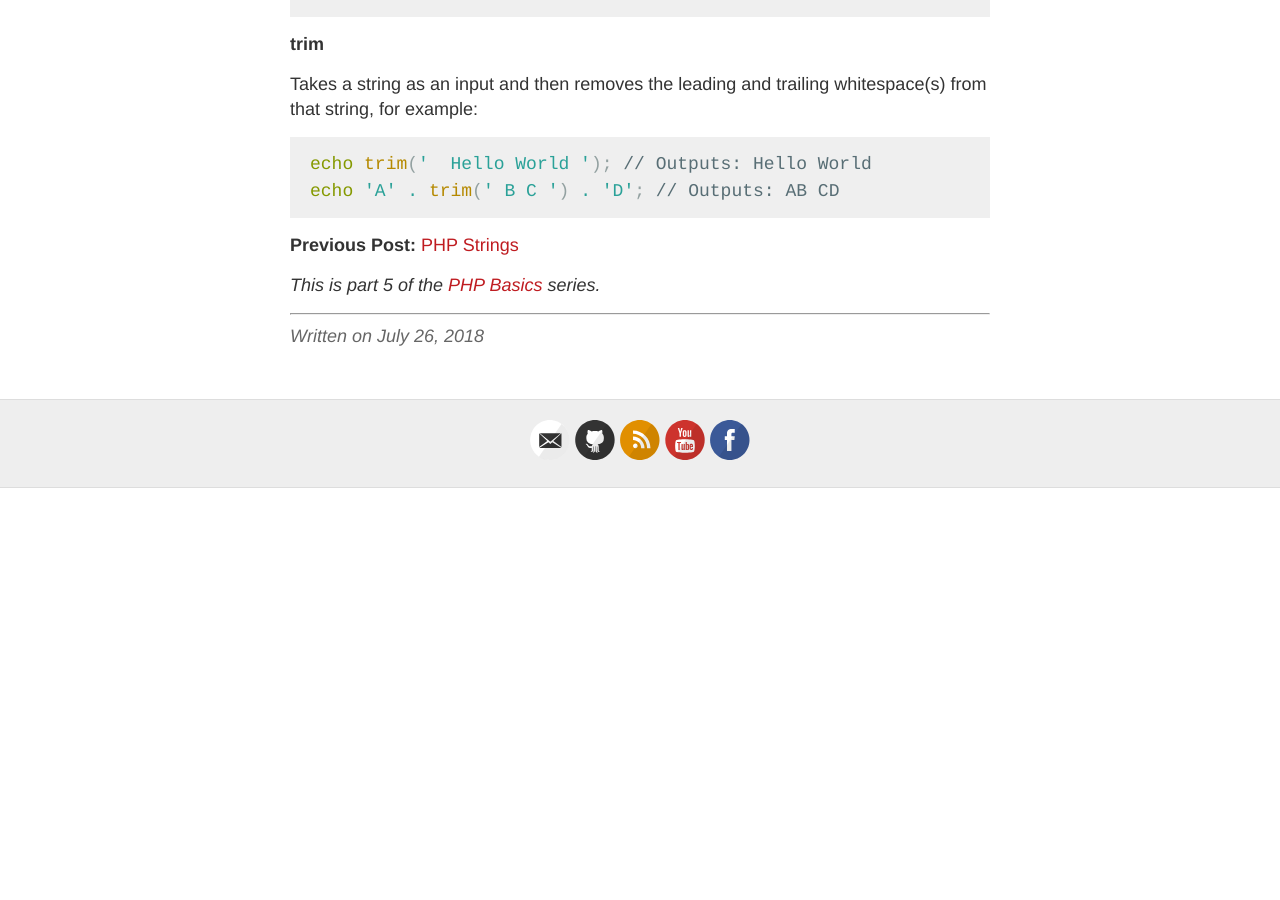
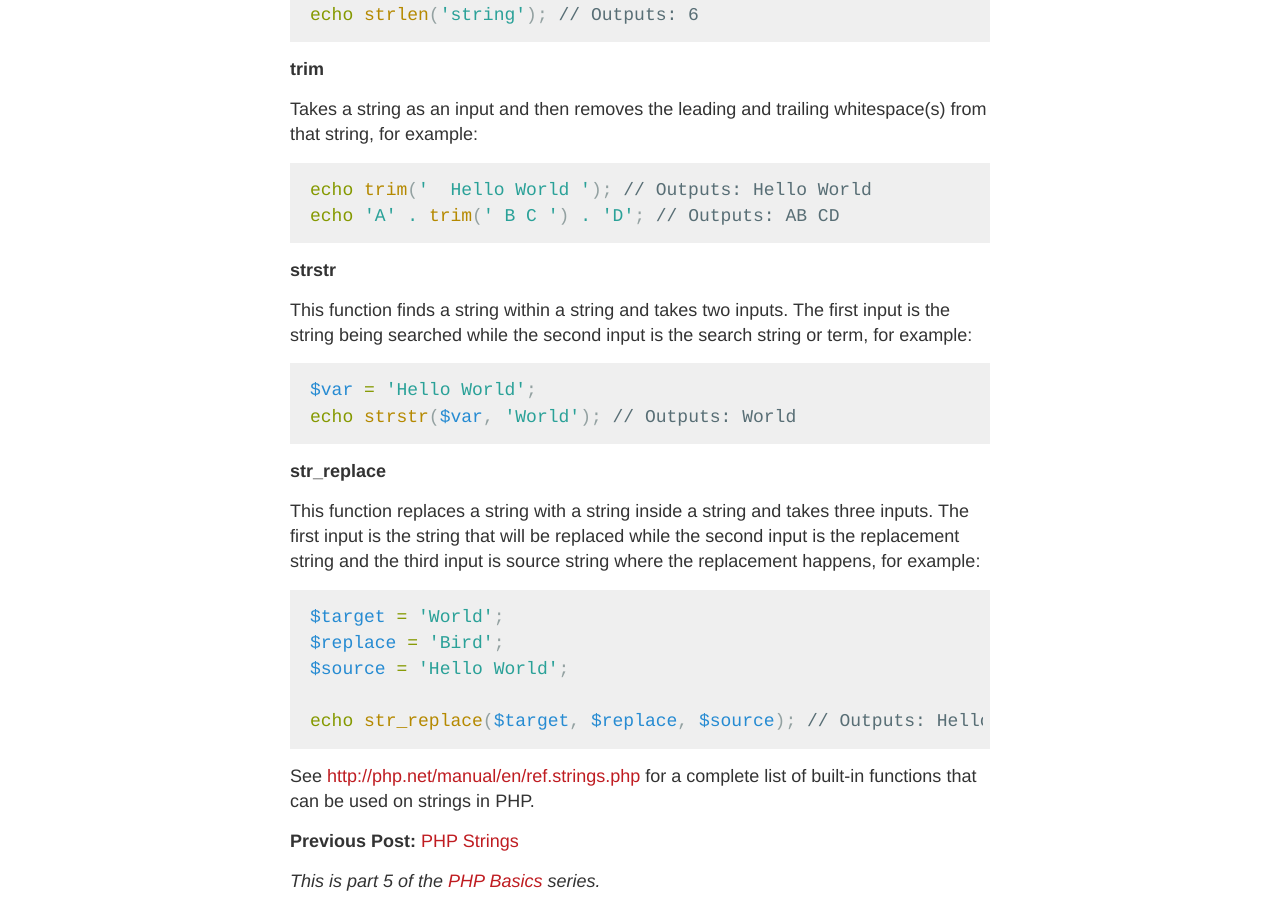
Before and after one commit to kennyalmendral/kennyalmendral.github.io, a Jekyll site: the page built from _posts/2018-07-26-php-string-functions.md, in a window 1280 px wide and 900 px high, scrolled down 1090 px. Built offline with Jekyll 4.4.1, drawn with Linux system fonts in a browser that asks for light colours; before the commit the page ends 1578 px from its top, so only the background shows below that; some of the changed text lies outside the part shown.

Commit message:
Update 2018-07-26-php-string-functions.md

````diff
--- a/_posts/2018-07-26-php-string-functions.md
+++ b/_posts/2018-07-26-php-string-functions.md
@@ -3,7 +3,7 @@ layout: post
 title: PHP String Functions
 ---
 
-PHP has a wide array of built-in functions that can be used when working with strings. Think of a function as a tool that can take something as an input and returns an output.
+PHP has a wide array of internal (built-in) functions that can be used when working with strings. Think of a function as a tool that can take something as an input and returns an output (for now).
 
 Here's a list of the commonly used ones:
 
@@ -56,6 +56,29 @@ echo trim('  Hello World '); // Outputs: Hello World
 echo 'A' . trim(' B C ') . 'D'; // Outputs: AB CD
 ```
 
+**strstr**
+
+This function finds a string within a string and takes two inputs. The first input is the string being searched while the second input is the search string or term, for example:
+
+```php
+$var = 'Hello World';
+echo strstr($var, 'World'); // Outputs: World
+```
+
+**str_replace**
+
+This function replaces a string with a string inside a string and takes three inputs. The first input is the string that will be replaced while the second input is the replacement string and the third input is source string where the replacement happens, for example:
+
+```php
+$target = 'World';
+$replace = 'Bird';
+$source = 'Hello World';
+
+echo str_replace($target, $replace, $source); // Outputs: Hello Bird
+```
+
+See [http://php.net/manual/en/ref.strings.php](http://php.net/manual/en/ref.strings.php){:target="_blank"} for a complete list of built-in functions that can be used on strings in PHP.
+
 **Previous Post:** [PHP Strings](https://kennyalmendral.github.io/php-strings/)
 
 _This is part 5 of the [PHP Basics](https://kennyalmendral.github.io/php-basics/){:target="_blank"} series._
````
